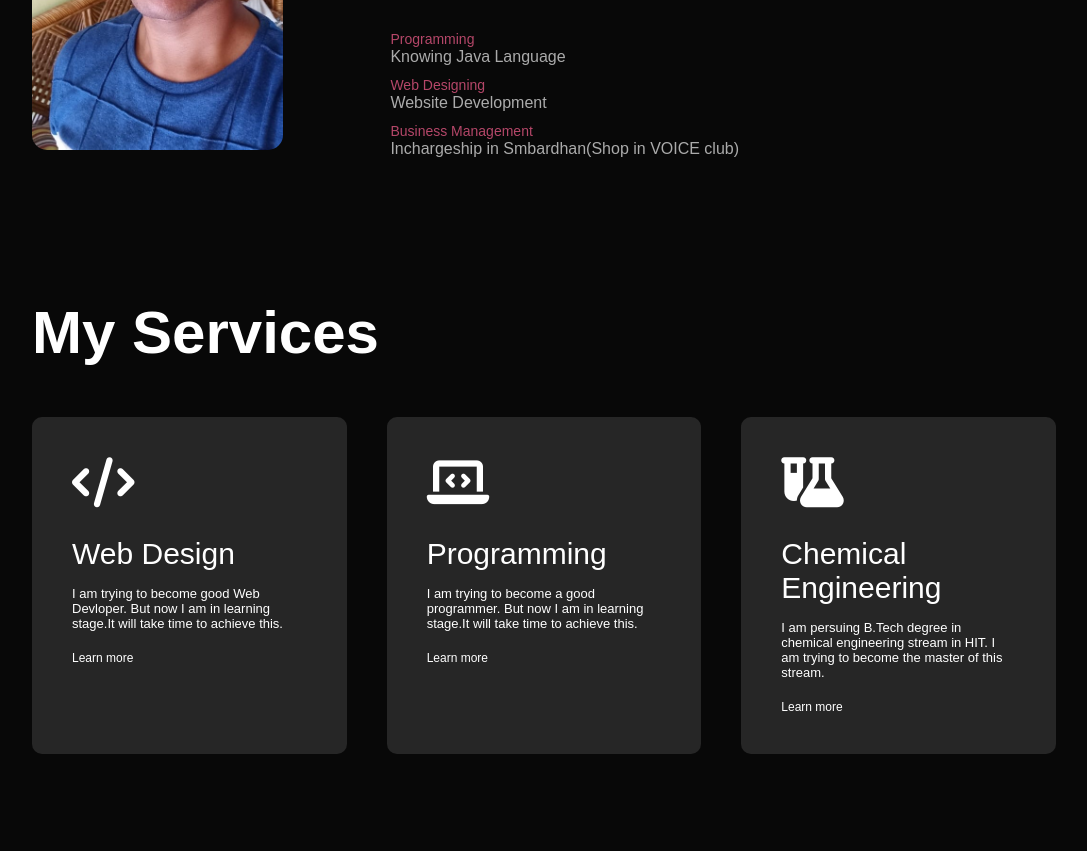
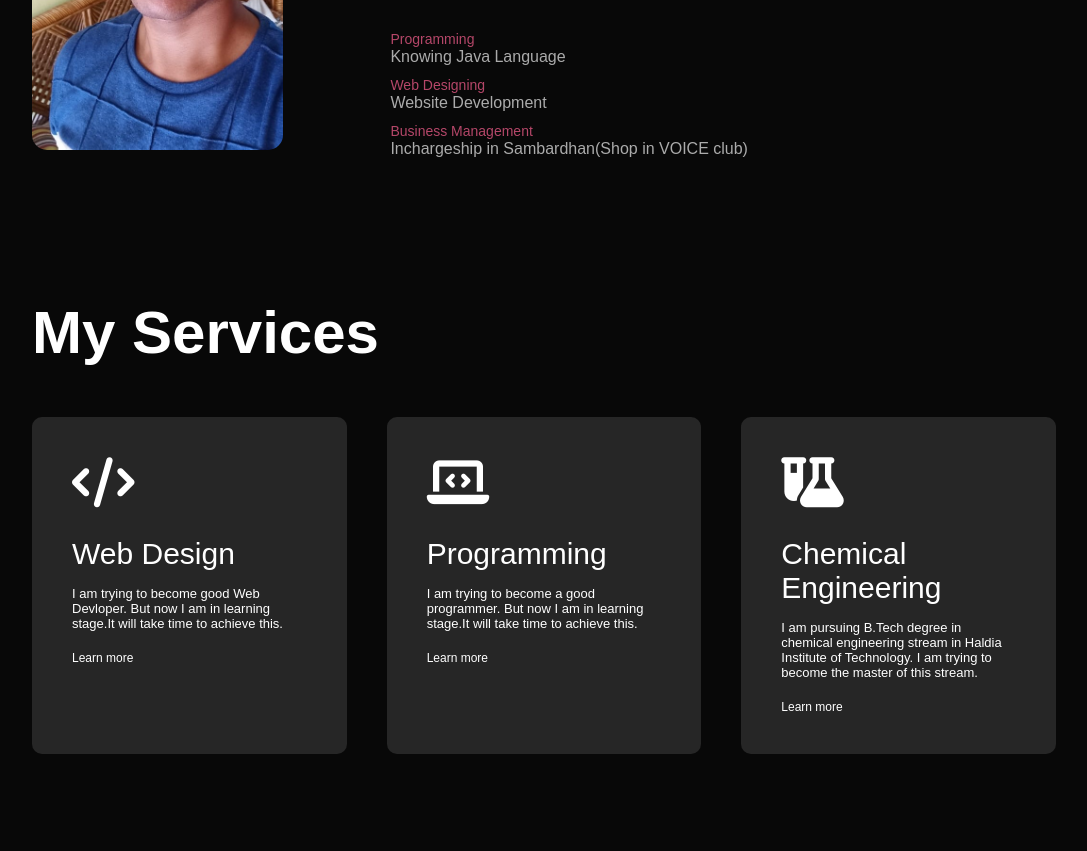
Before and after one commit to akash0005chand/porfolio1, a plain HTML site: page index.html in a window 1280 px wide. Shown: the part 1100-1951 px from the top of the page, without its empty margins (96-1183 px from the left). Drawn offline with Linux system fonts and the light colour scheme.

Commit message:
Update index.html

```diff
--- a/index.html
+++ b/index.html
@@ -52,7 +52,7 @@
                     <ul>
                         <li><span>Programming</span><br>Knowing Java Language</li>
                         <li><span>Web Designing</span><br>Website Development</li>
-                        <li><span>Business Management</span><br>Inchargeship in Smbardhan(Shop in VOICE club)</li>
+                        <li><span>Business Management</span><br>Inchargeship in Sambardhan(Shop in VOICE club)</li>
                     </ul>
                      </div>
 
@@ -87,7 +87,7 @@
 <div>
     <i class="fa-sharp fa-solid fa-flask-vial"></i>
 <h2>Chemical Engineering</h2>
-<p>I am persuing B.Tech degree in chemical engineering stream in HIT. I am trying to become the master of this stream.</p>
+<p>I am pursuing B.Tech degree in chemical engineering stream in Haldia Institute of Technology. I am trying to become the master of this stream.</p>
 <a href="#">Learn more</a>
 </div>
         </div>
```
